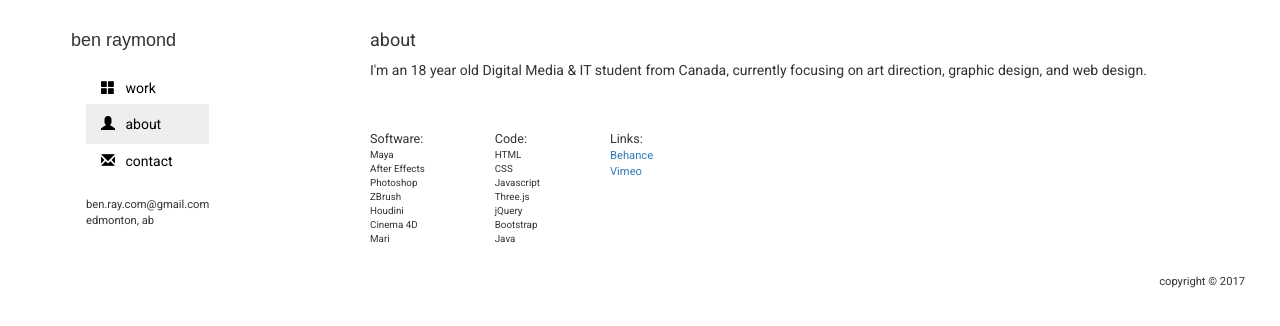
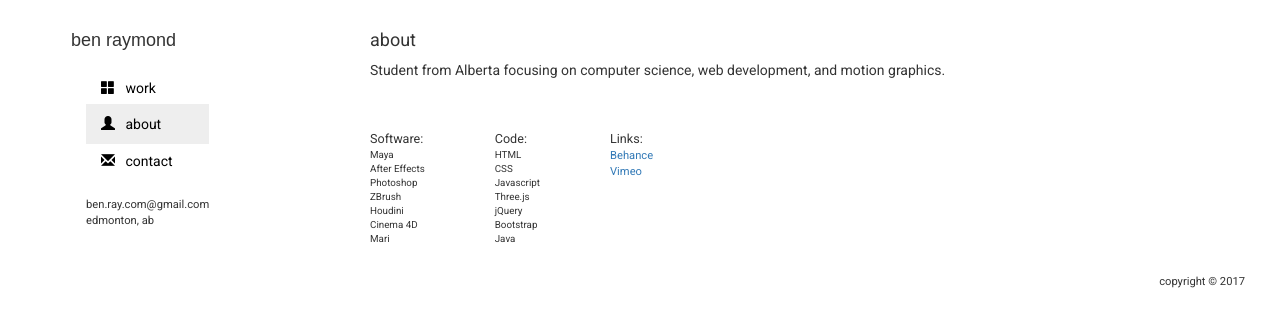
Before and after one commit to dlnet/dlnet.github.io, a plain HTML site: page index.html in a window 1280 px wide. Both pictures are taken after a click on the tab "about". Drawn offline with nearby package versions, Linux system fonts and the light colour scheme.

Commit message:
Update index.html

```diff
--- a/index.html
+++ b/index.html
@@ -156,7 +156,7 @@
 	        <!-- ABOUT -->
 	        <div role="tabpanel" class="tab-pane fade" id="online">
 	        	<h4>about</h4>
-	        	<p>I'm an 18 year old Digital Media & IT student from Canada, currently focusing on art direction, graphic design, and web design.</p><br><br>
+	        	<p>Student from Alberta focusing on computer science, web development, and motion graphics.</p><br><br>
 
 	        	<div id="list1" style="float:left; padding-right: 5em; padding-bottom: 2em;">
 		        	<div style="font-size: 0.9em;">Software:<br></div>
```
